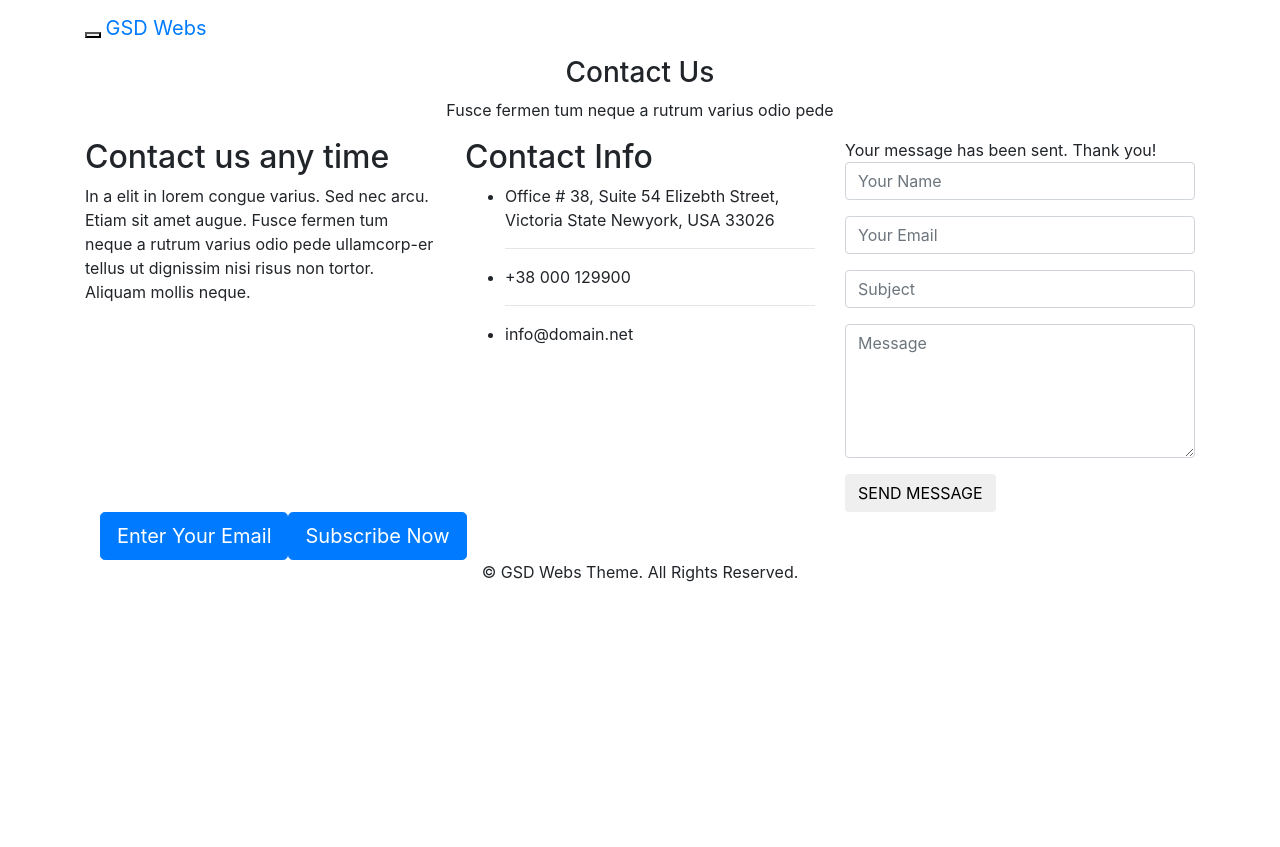
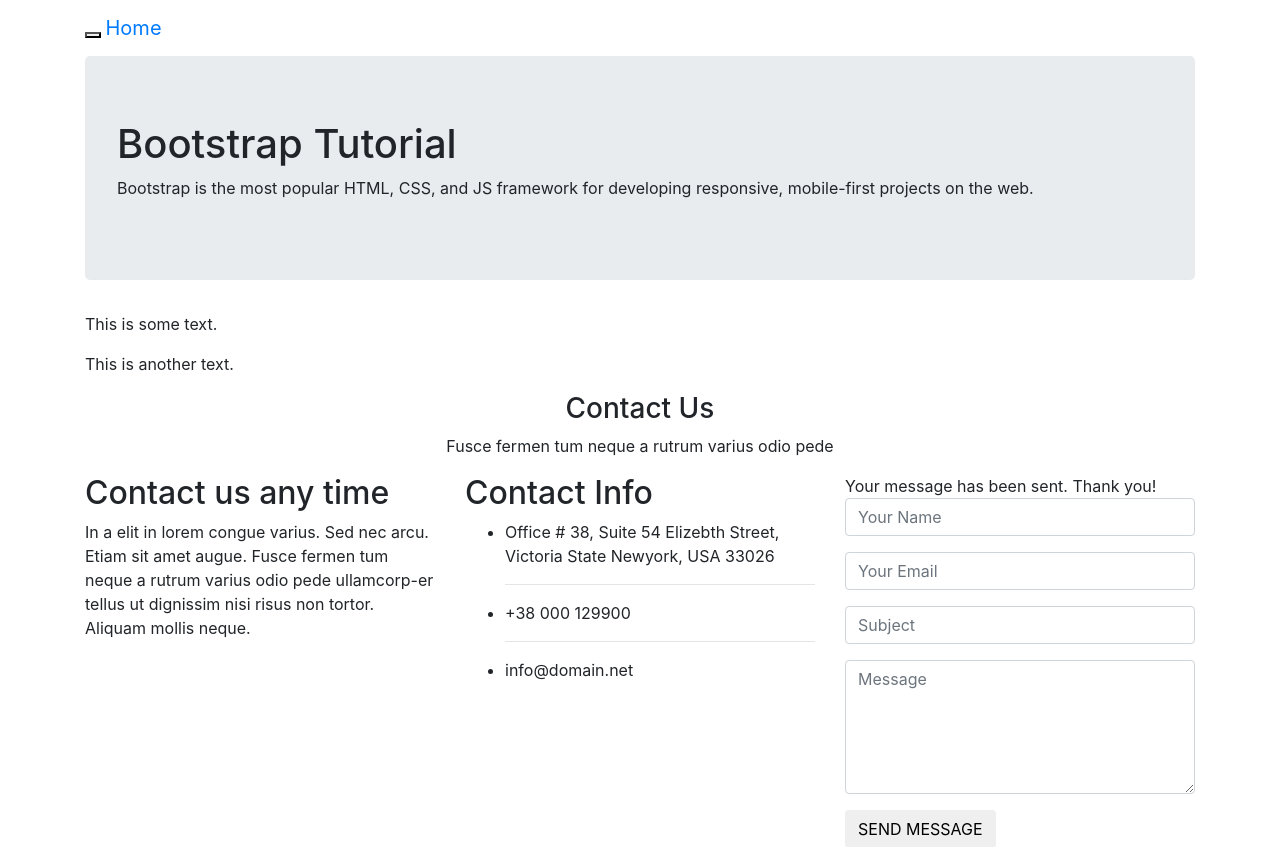
Before and after one commit to ghanshyamdhiman/gsdjango, a Django app: page / in a window 1280 px wide. Shown: the top 847 px of the page. Before the commit the page ends 582 px from the top, so only its background shows below. Run offline with Django 3.2, Linux system fonts and the light colour scheme; some libraries are stand-ins or nearby versions.

Commit message:
Update index.html

```diff
--- a/gsdjango/gsdjango/templates/index.html
+++ b/gsdjango/gsdjango/templates/index.html
@@ -12,8 +12,9 @@
   </head>
   <body>
     <header id="header">
-    <nav class="navbar navbar-fixed-top" role="banner">
+    <div class="navbar navbar-default navbar-static-top" role="navigation">
     <div class="container">
+
         <div class="navbar-header">
             <button type="button" class="navbar-toggle" data-toggle="collapse" data-target=".navbar-collapse">
             <span class="sr-only">Toggle navigation</span>
@@ -21,22 +22,36 @@
             <span class="icon-bar"></span>
             <span class="icon-bar"></span>
             </button>
-          <a class="navbar-brand" href="index.html">GSD Webs</a>
+            <a class="navbar-brand" href="http://206.189.76.79:8000/">Home</a>
         </div>
-        <div class="collapse navbar-collapse navbar-right">
+
+        <div class="navbar-collapse collapse">
             <ul class="nav navbar-nav">
-            <li class="active"><a href="#header">Home</a></li>
-            <li><a href="polls">Polls</a></li>
-            <li><a href="#contact">Contact</a></li>
+                <li class="active">
+                    <a href="#">Home</a>
+                </li>
+                <li>
+                    <a href="polls">Django Polls App</a>
+                </li>
+                <li>
+                    <a href="#">Contact</a>
+                </li>
             </ul>
+        </div><!--/.nav-collapse -->
+
     </div>
 </div>
-      <!--/.container-->
-    </nav>
-    <!--/nav-->
   </header>
   <!--/header-->
-
+<div class="container">
+  <div class="jumbotron">
+    <h1>Bootstrap Tutorial</h1>
+    <p>Bootstrap is the most popular HTML, CSS, and JS framework for developing
+    responsive, mobile-first projects on the web.</p>
+  </div>
+  <p>This is some text.</p>
+  <p>This is another text.</p>
+</div>
 
   <footer>
     <div id="contact">
@@ -92,22 +107,7 @@
       </div>
     </div>
     <!--/#contact-->
-    <div class="container">
-      <div class="sub-footer">
-        <div class="text-center">
-          <div class="col-md-12">
-            <form class="form-inline">
-              <div class="form-group">
-                <button type="purchase" name="purchase" class="btn btn-primary btn-lg" required="required">Enter Your Email</button>
-              </div>
-              <div class="form-group">
-                <button type="subscribe" name="subscribe" class="btn btn-primary btn-lg" required="required">Subscribe Now</button>
-              </div>
-            </form>
-          </div>
-        </div>
-      </div>
-    </div>
+
      <div class="text-center">
       <div class="copyright">
         &copy; GSD Webs Theme. All Rights Reserved.
```
Lines whose indentation alone changed are shown as unchanged.
